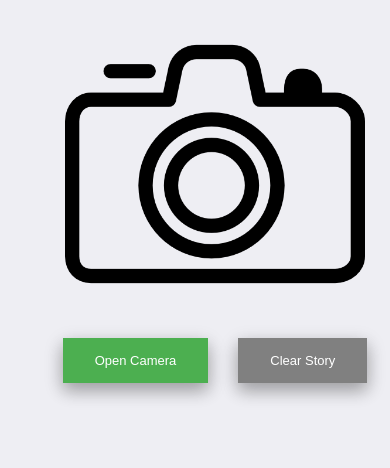
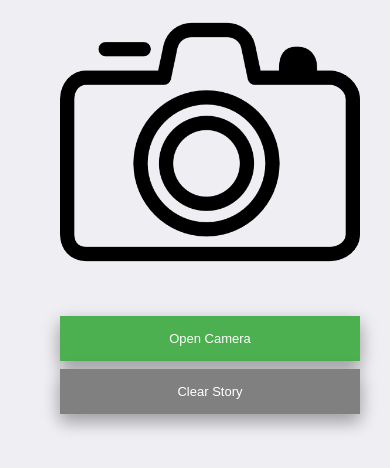
Before and after one commit to lemonspb/Web-camera-test, a React (Create React App) app: page / in a window 390 px wide. Shown: the top 468 px of the page. Built offline with nearby package versions, Linux system fonts and the light colour scheme.

Commit message:
change styles

```diff
--- a/src/App.css
+++ b/src/App.css
@@ -14,10 +14,13 @@
   flex-direction: column;
 }
 .camera__image{
-  width: 300px;
+  width: 100%;
   margin-bottom: 20px;
+  margin-top: 10px;
+
 }
 .camera__video{
+  margin-top: 10px;
   margin-bottom: 20px;
 }
 .camera__canvas{
@@ -63,7 +66,9 @@ button:disabled:hover{
 }
 .camera__wrap-img{
   width: 25%;
-
+  box-sizing: border-box;
+  padding-right: 15px;
+  padding-left: 15px;
   padding-bottom: 10px;
 }
 .camera__img{
@@ -74,3 +79,38 @@ button:disabled:hover{
   display: flex;
   flex-wrap: wrap;
 }
+
+
+
+
+@media  screen  and (max-width: 768px){
+  .camera__wrap-img{
+    width: 50%;
+
+    padding-bottom: 10px;
+  }
+ .camera__btn-block{
+   flex-direction: column;
+   width: 100%;
+
+ }
+ .camera__btn{
+ width: 100%;
+ margin-left: 0;
+ margin-right: 0;
+}
+.camera__content{
+  width: 300px;
+}
+.camera__video{
+  width:100%;
+}
+}
+@media  screen  and (max-width: 480px){
+  .camera__wrap-img{
+    width: 100%;
+
+    padding-bottom: 10px;
+  }
+
+}
```
Also changed, not shown: src/App.js (+5 -7 lines).
